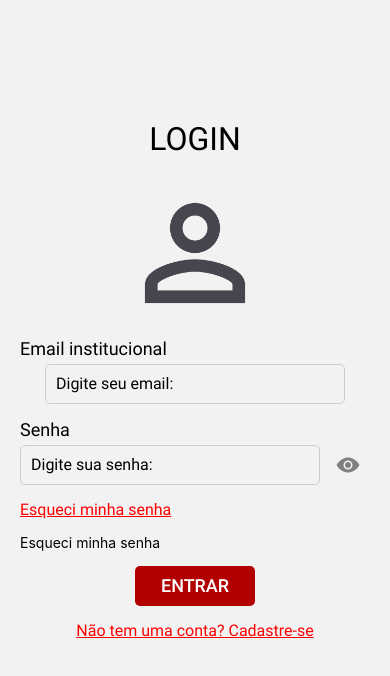
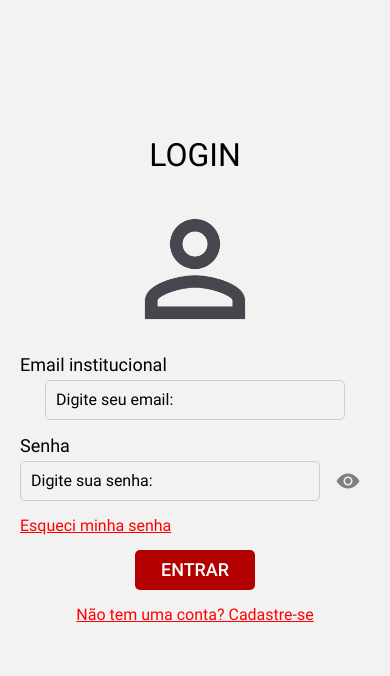
Before and after one commit to KaueSimao/ProjetoIntegrador, a React Native app: screen /Login in a window 390 px wide. Shown: the top 676 px of the page. Built offline with nearby package versions, Linux system fonts and the light colour scheme.

Commit message:
tela atualizada

```diff
--- a/screens/LoginScreen.js
+++ b/screens/LoginScreen.js
@@ -133,12 +133,6 @@ export default function LoginScreen({ navigation }) {
         </TouchableOpacity>
       </View>
 
-      <View style={styles.optionsContainer}>
-        <TouchableOpacity onPress={() => navigation.navigate("ConfirmPassword")}>
-          <Text style={styles.ConfirmPassword}>Esqueci minha senha</Text>
-        </TouchableOpacity>
-      </View>
-
       <TouchableOpacity style={styles.button} onPress={login} disabled={isLoading}>
       {isLoading ? (
             <ActivityIndicator size="small" color="white" />
```
